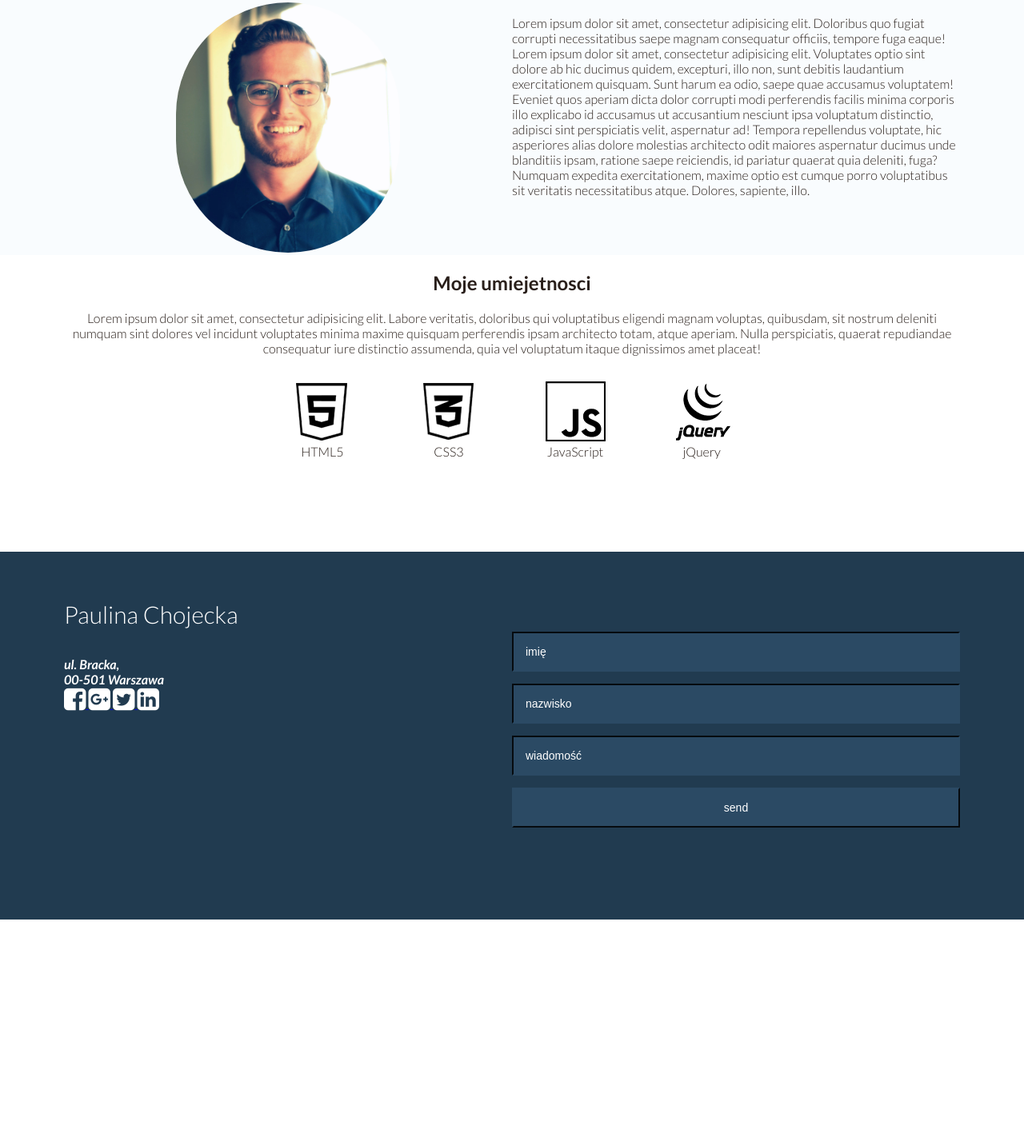
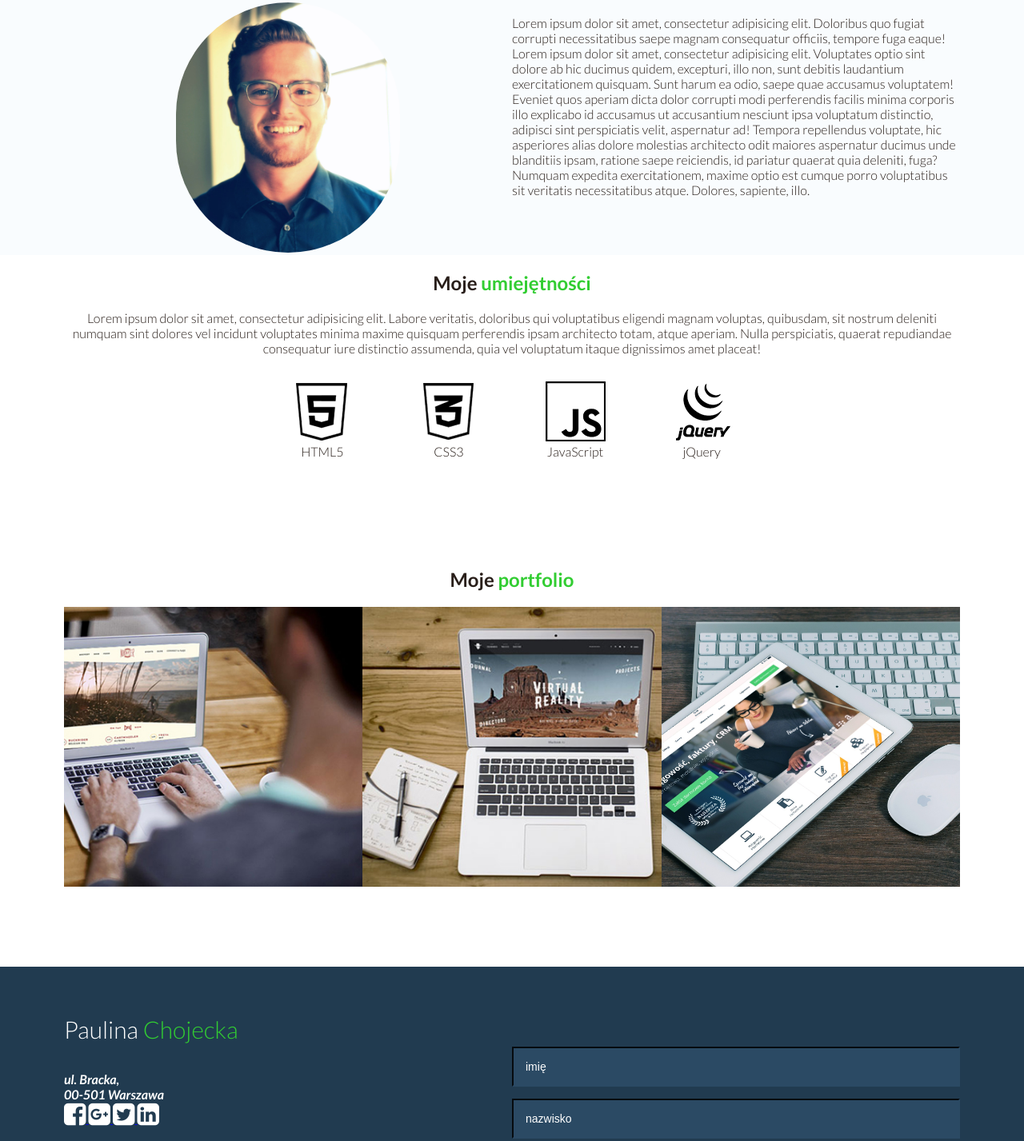
Before and after one commit to yagoda6/portfolio, a plain HTML site: page index.html in a window 1280 px wide. Shown: the part 706-2133 px from the top of the page at 80% size. Before the commit the page ends 2016 px from the top, so only its background shows below. Drawn offline with Linux system fonts and the light colour scheme.

Commit message:
portfolio

```diff
--- a/index.html
+++ b/index.html
@@ -45,7 +45,7 @@
     </header>
 
     <section id="about">
-        <h1 id="about">O mnie</h1>
+        <h1 id="about">O <span>mnie</span></h1>
         <article class="text-about">
             <p>Lorem ipsum dolor sit amet, consectetur adipisicing elit. Doloribus quo fugiat corrupti necessitatibus saepe magnam consequatur officiis, tempore fuga eaque! Lorem ipsum dolor sit amet, consectetur adipisicing elit. Voluptates optio sint dolore ab hic ducimus quidem, excepturi, illo non, sunt debitis laudantium exercitationem quisquam. Sunt harum ea odio, saepe quae accusamus voluptatem! Eveniet quos aperiam dicta dolor corrupti modi perferendis facilis minima corporis illo explicabo id accusamus ut accusantium nesciunt ipsa voluptatum distinctio, adipisci sint perspiciatis velit, aspernatur ad! Tempora repellendus voluptate, hic asperiores alias dolore molestias architecto odit maiores aspernatur ducimus unde blanditiis ipsam, ratione saepe reiciendis, id pariatur quaerat quia deleniti, fuga? Numquam expedita exercitationem, maxime optio est cumque porro voluptatibus sit veritatis necessitatibus atque. Dolores, sapiente, illo.
                 <p>
@@ -56,7 +56,7 @@
     </section>
 
     <section id="umiejetnosci">
-        <h1 id="moje-umiejetnosci">Moje umiejetnosci</h1>
+        <h1 id="moje-umiejetnosci">Moje <span>umiejętności</span></h1>
         <article class="skills-text">
             <p> Lorem ipsum dolor sit amet, consectetur adipisicing elit. Labore veritatis, doloribus qui voluptatibus eligendi magnam voluptas, quibusdam, sit nostrum deleniti numquam sint dolores vel incidunt voluptates minima maxime quisquam perferendis ipsam architecto totam, atque aperiam. Nulla perspiciatis, quaerat repudiandae consequatur iure distinctio assumenda, quia vel voluptatum itaque dignissimos amet placeat!</p>
         </article>
@@ -82,6 +82,24 @@
         </div>
 
     </section>
+
+
+   <section id="portfolio">
+        <h1 id="moje-portfolio">Moje <span>portfolio</span></h1>
+        <div class="portfolio-items">
+            <div class="single-portfolio-item" id="portfolio-item1">
+            </div>
+            <div class="single-portfolio-item" id="portfolio-item2">
+            </div>
+            <div class="single-portfolio-item" id="portfolio-item3">
+            </div>
+
+        </div>
+
+    </section>
+
+
+
 
     <section id="contact">
 
@@ -118,21 +136,6 @@
 
     </section>
 
-    <section id="portfolio">
-        <h2>
-        </h2>
-        <div class="portfolio-items">
-            <div class="single-portfolio-item" id="portfolio-item1">
-            </div>
-            <div class="single-portfolio-item" id="portfolio-item2">
-            </div>
-            <div class="single-portfolio-item" id="portfolio-item3">
-            </div>
-
-        </div>
-
-    </section>
-
 
 </body>
 
--- a/responsive.css
+++ b/responsive.css
@@ -49,4 +49,10 @@
         padding: 20px;
         text-align: right;
     }
+
+
+    h1 h2 {
+font-size: 0.5em;
 }
+
+}
--- a/style.css
+++ b/style.css
@@ -7,9 +7,12 @@ body {
     font-family: "Lato", sans-serif;
     color: #291f1a;
     font-weight: 300;
+    font-style: normal;
 }
 
-
+span {
+    color: limegreen;
+}
 
 #main-nav {
     position: fixed;
@@ -53,7 +56,6 @@ body {
     padding: 30vh;
 }
 
-
 #main-header .main-header-content h1 {
     font-family: 'Roboto', sans-serif;
     font-size: 40px;
@@ -90,7 +92,6 @@ section#about {
     background-color: #f9fcfe;
     padding: 0 80px;
     width: 100%;
-
 }
 
 #about {
@@ -105,7 +106,7 @@ section#about {
 }
 
 .text-about {
-   display: block;
+    display: block;
     float: left;
 }
 
@@ -114,16 +115,14 @@ section#about {
     float: left;
     margin: 0;
     text-align: center;
-
-
 }
 
-#about > article {
+#about>article {
     width: 50%;
     float: right;
 }
 
-#about > figure > img {
+#about>figure>img {
     max-height: 350px;
     max-width: 100%;
     border: 15px;
@@ -134,7 +133,6 @@ section#about {
 }
 
 #about-content {
-
     height: 100%;
     display: inline-block;
 }
@@ -144,14 +142,14 @@ section#about {
     text-align: center;
 }
 
+
 }
 #jan-nowak {
     max-height: 350px;
     max-width: 100%;
     border: 15px;
 }
-
-.ikony > figure {
+.ikony>figure {
     display: inline-block;
 }
 .skills-icons {
@@ -162,46 +160,33 @@ section#about {
 #skills #skills-icons figure img {
     margin-bottom: 15px;
 }
-
 #icons {
     display: inline-block;
 }
-
-
 section#contact {
     color: #fff;
     background-color: #213b50;
 }
-
 .contact-data {
     width: 50%;
     float: left;
-
-
 }
-
 .contact-form {
     width: 50%;
     float: left;
     margin-top: 100px;
-
 }
-
 #contact {
     overflow: hidden;
 }
-
 h2 {
     text-align: left;
     font-size: 38px;
 }
-
 .contact-social-icons {
     display: inline-block;
-
 }
-
-form > input {
+form>input {
     background-color: #2b4a64;
     width: 100%;
     height: 50%;
@@ -211,37 +196,52 @@ form > input {
     color: white;
     font-size: 14px;
 }
+form>input:hover {
+    background-color: #426684;
 
-form > input:hover {
-    background-color: #426684;
+
 }
 
 .portfolio-items {
-    width: 33.33%;
     font-size: 0;
+    text-align: center;
 }
 
+.single-portfolio-item {
+    width: 33.3333%;
+    height: 350px;
+    background-repeat: no-repeat;
+    background-position: center;
+    background-size: cover;
+    display: inline-block;
+    position: relative;
+
+}
 #portfolio-item1 {
     background-image: url(img/img/portfolio1.jpg);
+    width: 33.33%;
+
 }
 
 #portfolio-item2 {
     background-image: url(img/img/portfolio2.jpg);
+    width: 33.33%;
+
+}
+#portfolio-item3 {
+    background-image: url(img/img/portfolio3.jpg);
+    width: 33.33%;
+
+}
+#portfolio-item4 {
+    background-image: url(img/img/portfolio4.jpg);
+    width: 33.33%;
+
+
 }
 
-#portfolio-item3 {
-    background-image: url(img/img/portfolio3.jpg);
-}
-
-#portfolio-item4 {
-    background-image: url(img/img/portfolio4.jpg);
-}
-
-
-
-
 /*--responsywnosc--*/
-
-input#drop, label {
+input#drop,
+label {
     display: none;
 }
```
